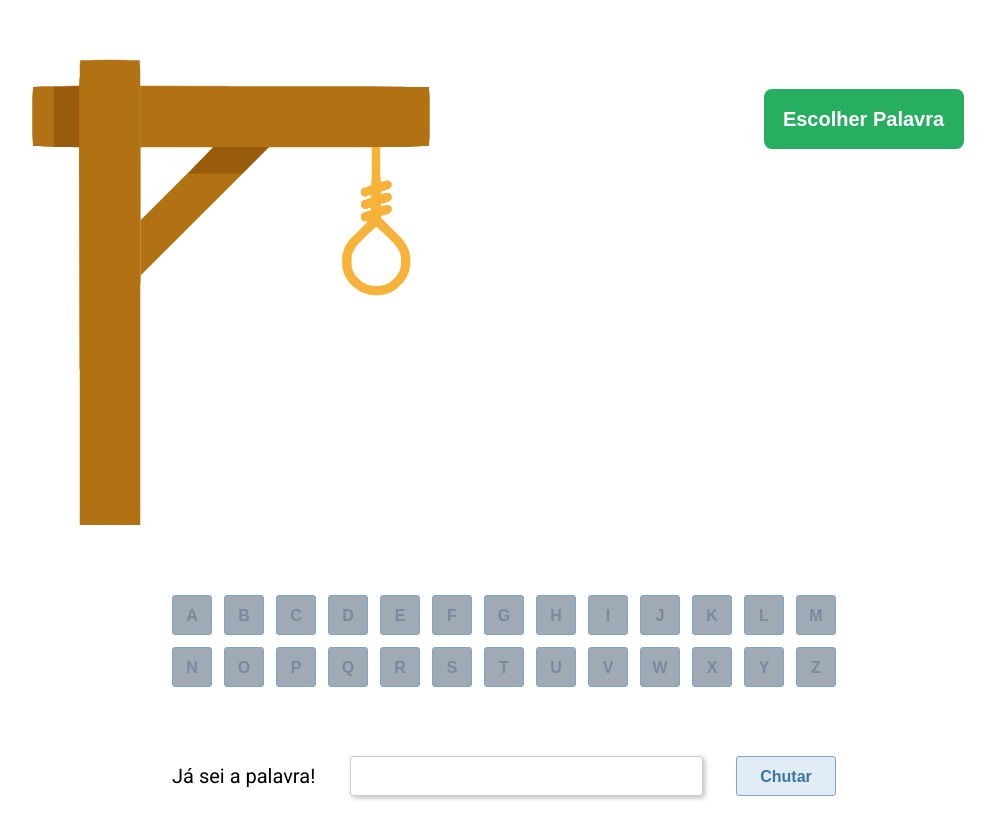
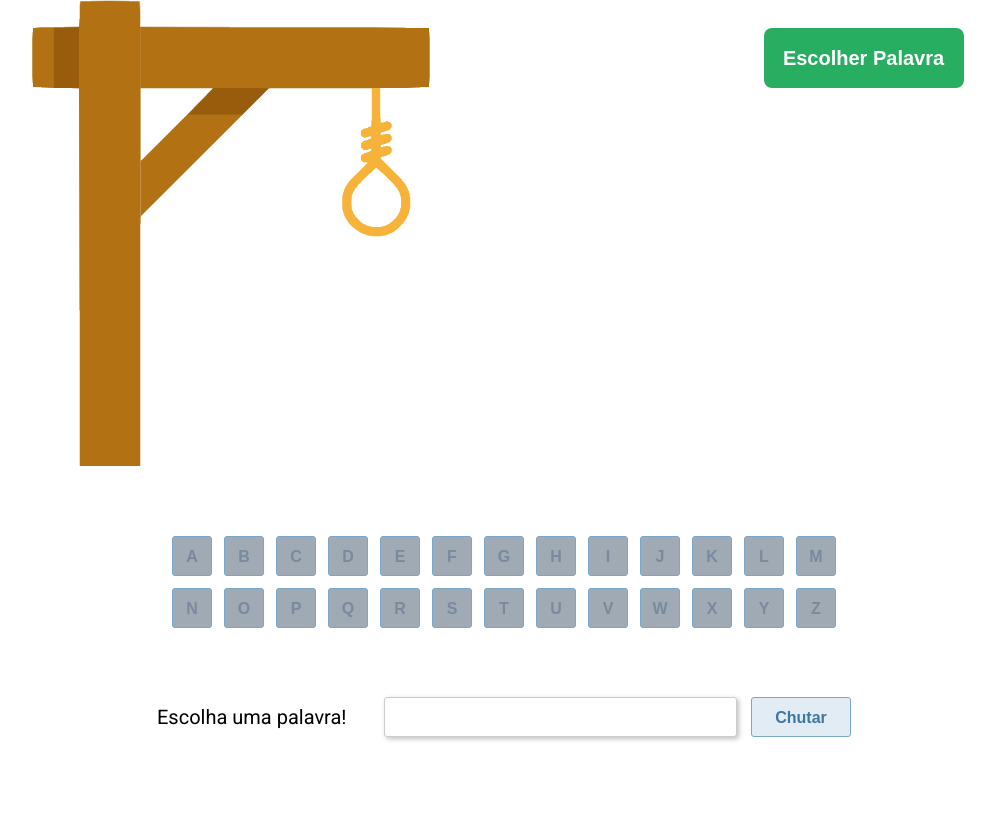
Before and after one commit to guilhiz/Jogo-da-forca, a React (Create React App) app: page / in a window 1280 px wide. Shown: the whole page, without its empty margins (136-1131 px from the left). Built offline with nearby package versions, Linux system fonts and the light colour scheme.

Commit message:
feat: input to guess finished word

```diff
--- a/public/css/style.css
+++ b/public/css/style.css
@@ -18,7 +18,6 @@ body {
 .jogo-image {
   width: 400px;
   height: 466px;
-  margin-top: 59px;
   margin-left: 39px;
 }
 
@@ -32,7 +31,7 @@ body {
   display: flex;
   flex-direction: column;
   align-items: flex-end;
-  margin: 89px 53px 0px 0px;
+  margin: 28px 53px 0px 0px;
 }
 
 .jogo-button {
@@ -84,14 +83,14 @@ body {
 
 .container-chute {
   display: flex;
-  width: 664px;
+  width: 694px;
   margin: 0px auto;
   justify-content: space-between;
   align-items: center;
 }
 
-.container-chute p {
-  width: 144px;
+.container-chute label {
+  width: 212px;
   height: 23px;
   font-weight: 400;
   font-size: 20px;
@@ -106,6 +105,10 @@ body {
   border: 1px solid #cccccc;
   box-shadow: 2px 2px 5px rgba(0, 0, 0, 0.25);
   border-radius: 3px;
+
+  font-weight: 700;
+  font-size: 15px;
+  line-height: 23px;
 }
 
 .container-chute button {
@@ -118,6 +121,11 @@ body {
   background-color: #e1ecf4;
   border: 1px solid #7aa7c7;
   border-radius: 3px;
+  cursor: pointer;
+}
+
+.container-chute button.disable {
+  cursor: not-allowed;
 }
 
 /*  Utilitarios */
@@ -132,6 +140,6 @@ button:active {
   cursor:not-allowed ;
 }
 
-.container-letras .disable:active {
+.disable:active {
   scale: 1;
 }
--- a/src/components/App.jsx
+++ b/src/components/App.jsx
@@ -11,9 +11,11 @@ function App() {
   const [errorCounter, setErrorCounter] = useState(0);
   const [startedGame, setStartedGame] = useState(false);
   const [wordColor, setWordColor] = useState("#000000");
+  const [labelText, setLabelText] = useState("Escolha uma palavra!");
+  const [inputText, setInputText] = useState("");
 
   function chooseWord() {
-    reset()
+    reset();
     let underlines = [];
     const randomizeWord = palavras[Math.floor(Math.random() * palavras.length)].toUpperCase();
     const wordArray = [...randomizeWord];
@@ -36,23 +38,42 @@ function App() {
     if (!currentWord.includes("_")) {
       setStartedGame(false);
       setWordColor("#27AE60");
+      setLabelText("Parabéns, você ganhou!");
     }
   }
 
   function isWrongLetter() {
     const count = errorCounter + 1;
-      setErrorCounter(count);
-      if (count === 6) {
-        setStartedGame(false);
-        setVisibleWordInGame(selectedWord)
-        setWordColor("#FF0000")
-      }
+    setErrorCounter(count);
+    if (count === 6) {
+      setStartedGame(false);
+      setLabelText("Lamento, você perdeu!");
+      setVisibleWordInGame(selectedWord);
+      setWordColor("#FF0000");
+    }
+  }
+
+  function guessWord() {
+    if (inputText === selectedWord.join("")) {
+      setStartedGame(false);
+      setVisibleWordInGame(selectedWord);
+      setWordColor("#27AE60");
+      setLabelText("Parabéns, você acertou!");
+    } else {
+      setErrorCounter(6);
+      setStartedGame(false);
+      setLabelText("Lamento, você errou!");
+      setVisibleWordInGame(selectedWord);
+      setWordColor("#FF0000");
+    }
   }
 
   function reset() {
-    setErrorCounter(0)
-    setClickedLetters([])
-    setWordColor("#000000")
+    setErrorCounter(0);
+    setClickedLetters([]);
+    setWordColor("#000000");
+    setLabelText("Já sei a palavra!");
+    setInputText("");
   }
 
   return (
@@ -71,7 +92,13 @@ function App() {
         isRightLetter={isRightLetter}
         isWrongLetter={isWrongLetter}
       />
-      <Chute />
+      <Chute
+        startedGame={startedGame}
+        labelText={labelText}
+        guessWord={guessWord}
+        setInputText={setInputText}
+        inputText={inputText}
+      />
     </div>
   );
 }
--- a/src/components/Chute.jsx
+++ b/src/components/Chute.jsx
@@ -1,9 +1,30 @@
-export default function Chute() {
+export default function Chute(props) {
+  const { startedGame, labelText, guessWord, setInputText, inputText } = props;
+  function standardizeWords(text) {
+    const newText = text
+      .normalize("NFD")
+      .replace(/([\u0300-\u036f]|[^0-9a-zA-Z])/g, "")
+      .toUpperCase();
+    setInputText(newText);
+  }
+
   return (
     <div className="container-chute">
-      <p>Já sei a palavra!</p>
-      <input type="text" />
-      <button>Chutar</button>
+      <label htmlFor="input">{labelText}</label>
+      <input
+        type="text"
+        disabled={!startedGame ? true : false}
+        id="input"
+        value={inputText}
+        onChange={(e) => standardizeWords(e.target.value)}
+      />
+      <button
+        disabled={!startedGame ? true : false}
+        className={!startedGame ? "disable" : null}
+        onClick={() => guessWord()}
+      >
+        Chutar
+      </button>
     </div>
-  )
+  );
 }
```
